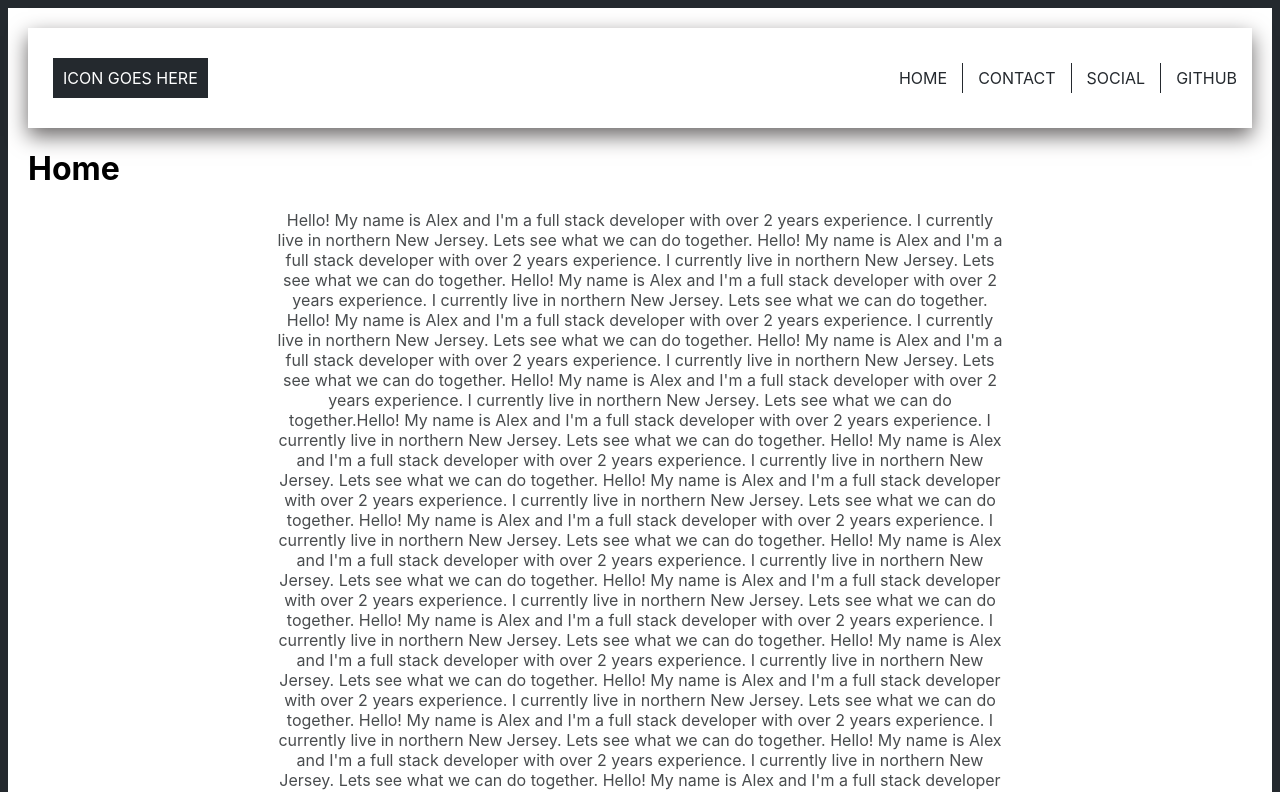
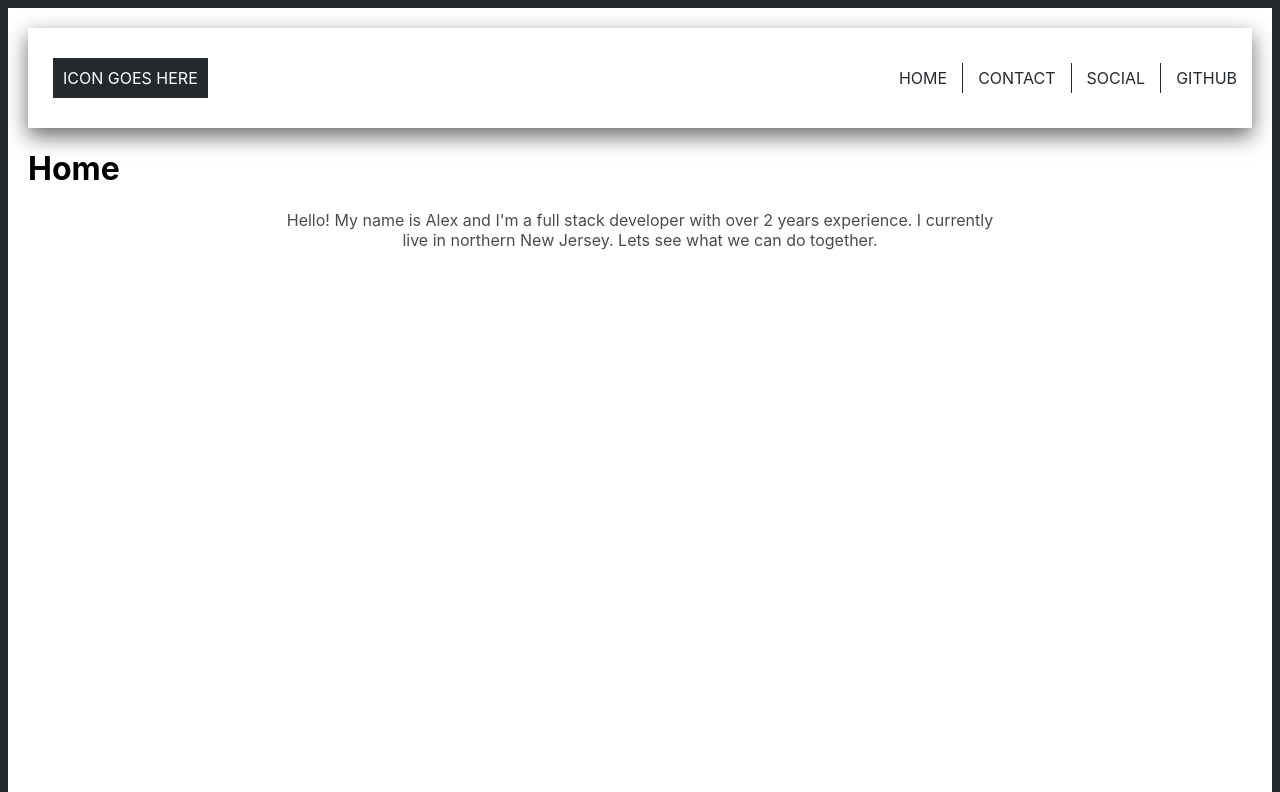
Before and after one commit to evangeloua/Website, a React (Create React App) app: page / in a window 1280 px wide. Shown: the top 792 px of the page. Built offline with nearby package versions, Linux system fonts and the light colour scheme.

Commit message:
deleting paragrapgh

```diff
--- a/src/components/home/BioParagraph.js
+++ b/src/components/home/BioParagraph.js
@@ -19,61 +19,6 @@ class BioParagraph extends Component {
                 <p className="bioFormat">
                     Hello! My name is Alex and I'm a full stack developer with { BioParagraph.dateChecker() } years
                     experience. I currently live in northern New Jersey. Lets see what we can do together.
-                    Hello! My name is Alex and I'm a full stack developer with { BioParagraph.dateChecker() } years
-                    experience. I currently live in northern New Jersey. Lets see what we can do together.
-                    Hello! My name is Alex and I'm a full stack developer with { BioParagraph.dateChecker() } years
-                    experience. I currently live in northern New Jersey. Lets see what we can do together.
-                    Hello! My name is Alex and I'm a full stack developer with { BioParagraph.dateChecker() } years
-                    experience. I currently live in northern New Jersey. Lets see what we can do together.
-                    Hello! My name is Alex and I'm a full stack developer with { BioParagraph.dateChecker() } years
-                    experience. I currently live in northern New Jersey. Lets see what we can do together.
-                    Hello! My name is Alex and I'm a full stack developer with { BioParagraph.dateChecker() } years
-                    experience. I currently live in northern New Jersey. Lets see what we can do together.Hello! My name is Alex and I'm a full stack developer with { BioParagraph.dateChecker() } years
-                    experience. I currently live in northern New Jersey. Lets see what we can do together.
-                    Hello! My name is Alex and I'm a full stack developer with { BioParagraph.dateChecker() } years
-                    experience. I currently live in northern New Jersey. Lets see what we can do together.
-                    Hello! My name is Alex and I'm a full stack developer with { BioParagraph.dateChecker() } years
-                    experience. I currently live in northern New Jersey. Lets see what we can do together.
-                    Hello! My name is Alex and I'm a full stack developer with { BioParagraph.dateChecker() } years
-                    experience. I currently live in northern New Jersey. Lets see what we can do together.
-                    Hello! My name is Alex and I'm a full stack developer with { BioParagraph.dateChecker() } years
-                    experience. I currently live in northern New Jersey. Lets see what we can do together.
-                    Hello! My name is Alex and I'm a full stack developer with { BioParagraph.dateChecker() } years
-                    experience. I currently live in northern New Jersey. Lets see what we can do together.
-                    Hello! My name is Alex and I'm a full stack developer with { BioParagraph.dateChecker() } years
-                    experience. I currently live in northern New Jersey. Lets see what we can do together.
-                    Hello! My name is Alex and I'm a full stack developer with { BioParagraph.dateChecker() } years
-                    experience. I currently live in northern New Jersey. Lets see what we can do together.
-                    Hello! My name is Alex and I'm a full stack developer with { BioParagraph.dateChecker() } years
-                    experience. I currently live in northern New Jersey. Lets see what we can do together.
-                    Hello! My name is Alex and I'm a full stack developer with { BioParagraph.dateChecker() } years
-                    experience. I currently live in northern New Jersey. Lets see what we can do together.
-                    Hello! My name is Alex and I'm a full stack developer with { BioParagraph.dateChecker() } years
-                    experience. I currently live in northern New Jersey. Lets see what we can do together.
-                    Hello! My name is Alex and I'm a full stack developer with { BioParagraph.dateChecker() } years
-                    experience. I currently live in northern New Jersey. Lets see what we can do together.
-                    Hello! My name is Alex and I'm a full stack developer with { BioParagraph.dateChecker() } years
-                    experience. I currently live in northern New Jersey. Lets see what we can do together.
-                    Hello! My name is Alex and I'm a full stack developer with { BioParagraph.dateChecker() } years
-                    experience. I currently live in northern New Jersey. Lets see what we can do together.
-                    Hello! My name is Alex and I'm a full stack developer with { BioParagraph.dateChecker() } years
-                    experience. I currently live in northern New Jersey. Lets see what we can do together.
-                    Hello! My name is Alex and I'm a full stack developer with { BioParagraph.dateChecker() } years
-                    experience. I currently live in northern New Jersey. Lets see what we can do together.
-                    Hello! My name is Alex and I'm a full stack developer with { BioParagraph.dateChecker() } years
-                    experience. I currently live in northern New Jersey. Lets see what we can do together.
-                    Hello! My name is Alex and I'm a full stack developer with { BioParagraph.dateChecker() } years
-                    experience. I currently live in northern New Jersey. Lets see what we can do together.
-                    Hello! My name is Alex and I'm a full stack developer with { BioParagraph.dateChecker() } years
-                    experience. I currently live in northern New Jersey. Lets see what we can do together.
-                    Hello! My name is Alex and I'm a full stack developer with { BioParagraph.dateChecker() } years
-                    experience. I currently live in northern New Jersey. Lets see what we can do together.
-                    Hello! My name is Alex and I'm a full stack developer with { BioParagraph.dateChecker() } years
-                    experience. I currently live in northern New Jersey. Lets see what we can do together.
-                    Hello! My name is Alex and I'm a full stack developer with { BioParagraph.dateChecker() } years
-                    experience. I currently live in northern New Jersey. Lets see what we can do together.
-
-
                 </p>
             </div>
         );
```
